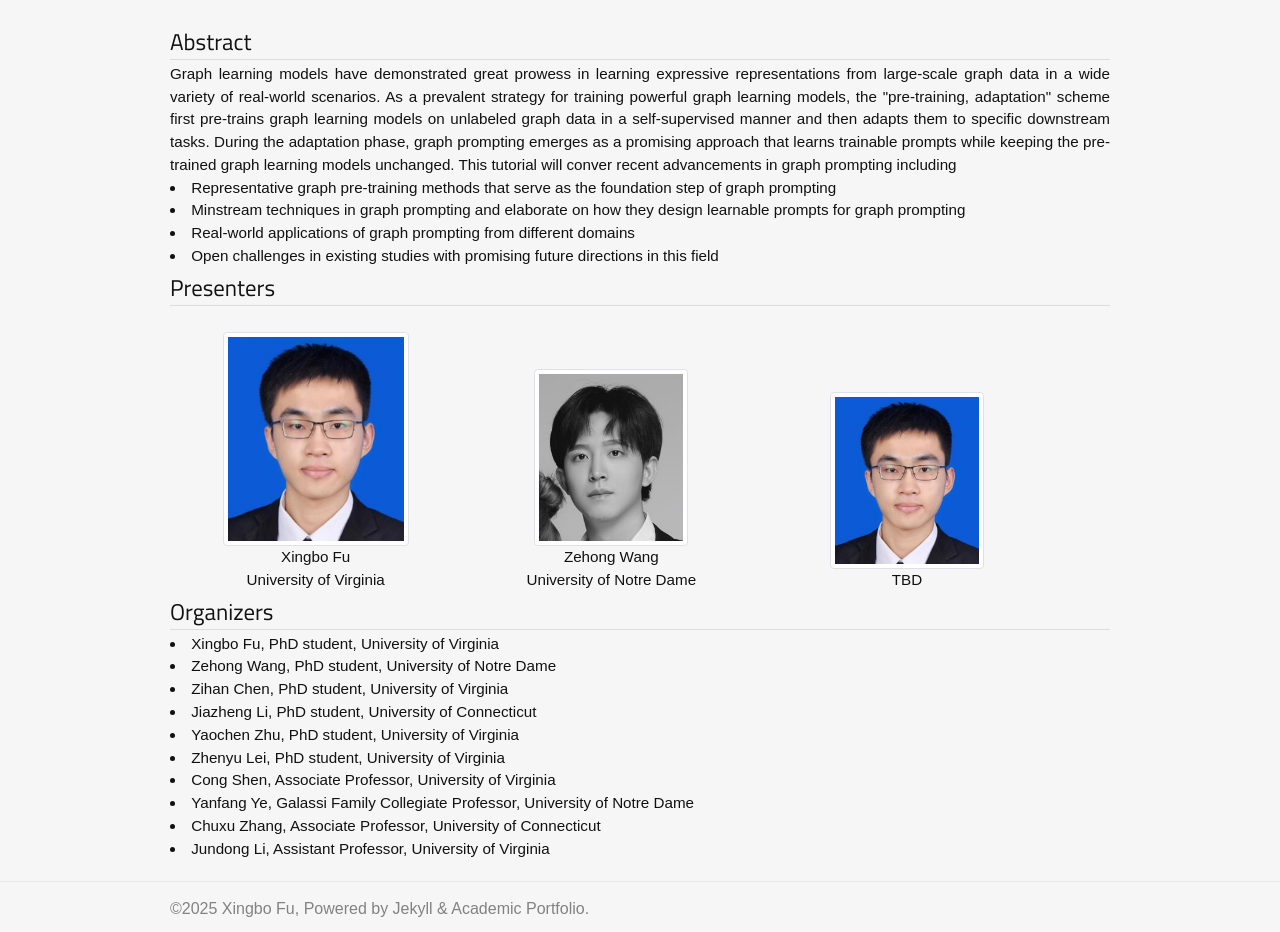
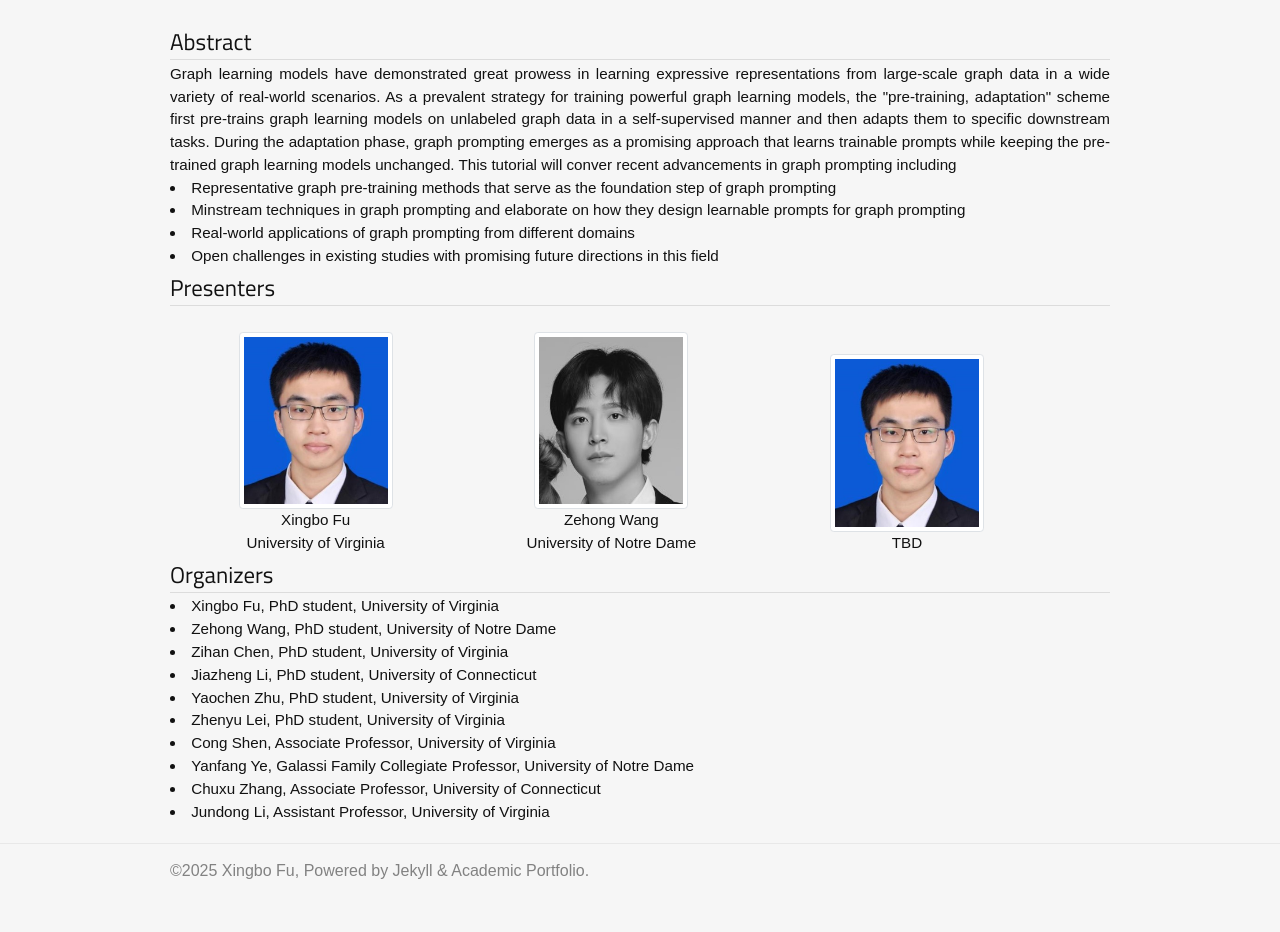
Before and after one commit to xbfu/xbfu.github.io, a Jekyll site: the page built from tutorials/graph-prompting.md, in a window 1280 px wide. Shown: the part 483-1415 px from the top of the page. Built offline with Jekyll 4.4.1, drawn with Linux system fonts in a browser that asks for light colours; nearby versions of some CDN libraries; after the commit the page ends 1377 px from its top, so only the background shows below that; grey boxes are pictures that could not be loaded.

Commit message:
Update graph-prompting.md

```diff
--- a/tutorials/graph-prompting.md
+++ b/tutorials/graph-prompting.md
@@ -31,7 +31,7 @@
 
 <div style="display: inline-block; width: 31%;">
   <div  align="center">
-    <img src="Xingbo.png"  style="width: 11rem; padding: 0.25rem; border: 1px solid #dee2e6; border-radius: 0.25em; background-size: 2px; background-color: #fff">
+    <img src="Xingbo.png"  style="width: 9rem; padding: 0.25rem; border: 1px solid #dee2e6; border-radius: 0.25em; background-size: 2px; background-color: #fff">
   </div>
   <center>
   Xingbo Fu<br>
```
